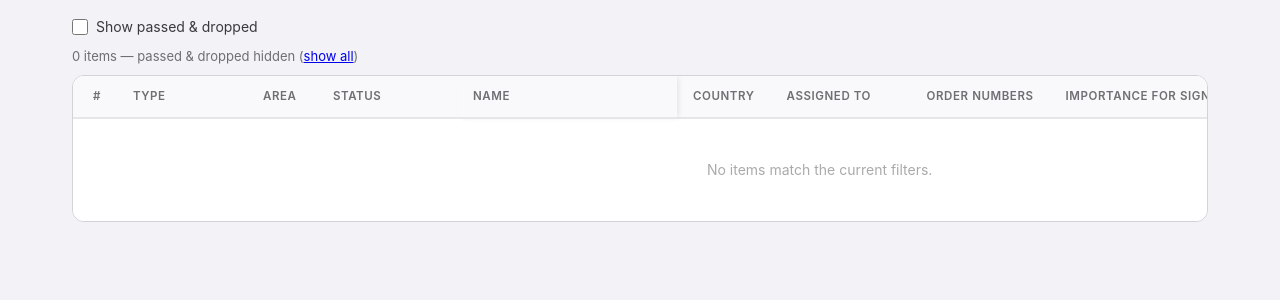
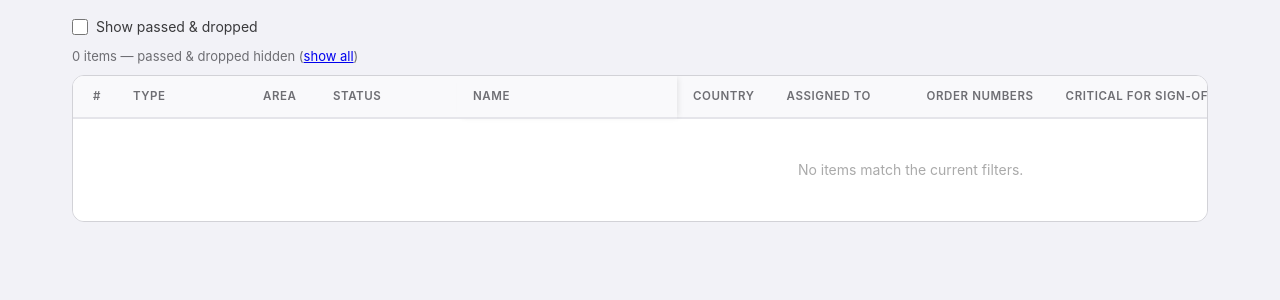
Before and after one commit to maruelha/chaosco, a Flask app: page /spillover in a window 1280 px wide. Shown: the part 238-538 px from the top of the page. Run offline with Flask 3, Linux system fonts and the light colour scheme; data that the repository does not hold is empty.

Commit message:
Add Critical for sign-off column to spillover list view
Inline combobox (yes / no / slightly) per row, saved on change via
POST /spillover/<id>/critical. Backed by new critical_for_signoff
TEXT column on spillover_annotations (additive ALTER TABLE migration
runs on startup, safe for existing DBs).

Co-Authored-By: Claude Sonnet 4.6 <noreply@anthropic.com>

```diff
--- a/app/database.py
+++ b/app/database.py
@@ -168,6 +168,12 @@ def init_db(db_path: Path) -> sqlite3.Connection:
         );
     """)
     conn.commit()
+    # Additive migrations — safe to run on existing DBs
+    try:
+        conn.execute("ALTER TABLE spillover_annotations ADD COLUMN critical_for_signoff TEXT")
+        conn.commit()
+    except sqlite3.OperationalError:
+        pass  # column already exists
     return conn
 
 
@@ -512,6 +518,7 @@ def get_spillover(
     sql = """
         SELECT s.*,
                a.importance_for_signoff, a.next_step, a.comment_history,
+               a.critical_for_signoff,
                a.updated_at AS annotation_updated_at
         FROM spillover s
         LEFT JOIN spillover_annotations a ON a.spillover_id = s.spillover_id
@@ -560,6 +567,7 @@ def get_spillover_by_id(conn: sqlite3.Connection, spillover_id: int) -> dict | N
     sql = """
         SELECT s.*,
                a.importance_for_signoff, a.next_step, a.comment_history,
+               a.critical_for_signoff,
                a.updated_at AS annotation_updated_at
         FROM spillover s
         LEFT JOIN spillover_annotations a ON a.spillover_id = s.spillover_id
@@ -582,6 +590,7 @@ def upsert_spillover_annotation(
     importance_for_signoff: str | None,
     next_step: str | None,
     comment_history: str | None,
+    critical_for_signoff: str | None = None,
 ) -> None:
     """Insert or update the annotation for a spillover row. Never touches the spillover table."""
     now = datetime.now().isoformat(timespec="seconds")
@@ -589,13 +598,16 @@ def upsert_spillover_annotation(
         conn.execute(
             """
             INSERT INTO spillover_annotations
-                (spillover_id, importance_for_signoff, next_step, comment_history, updated_at)
-            VALUES (?, ?, ?, ?, ?)
+                (spillover_id, importance_for_signoff, next_step, comment_history,
+                 critical_for_signoff, updated_at)
+            VALUES (?, ?, ?, ?, ?, ?)
             ON CONFLICT(spillover_id) DO UPDATE SET
                 importance_for_signoff = excluded.importance_for_signoff,
                 next_step              = excluded.next_step,
                 comment_history        = excluded.comment_history,
+                critical_for_signoff   = excluded.critical_for_signoff,
                 updated_at             = excluded.updated_at
             """,
-            (spillover_id, importance_for_signoff, next_step, comment_history, now),
+            (spillover_id, importance_for_signoff, next_step, comment_history,
+             critical_for_signoff, now),
         )
--- a/app/static/style.css
+++ b/app/static/style.css
@@ -694,9 +694,28 @@ dialog::backdrop { background: rgba(0,0,0,.38); }
 .sc-country  { width: 90px; }
 .sc-assignee { width: 140px; }
 .sc-orders   { width: 130px; }
+.sc-critical { width: 110px; }
 .sc-imp      { width: 200px; }
 .sc-next     { width: 220px; }
 .sc-cmtbtn   { width: 90px; }
+
+/* --------------------------------------------------------------- spillover inline select */
+.inline-select {
+  padding: 0.2rem 0.35rem;
+  border: 1px solid #d2d2d7;
+  border-radius: 5px;
+  font-size: 0.8rem;
+  font-family: inherit;
+  background: #fff;
+  cursor: pointer;
+  width: 100%;
+  color: #1d1d1f;
+}
+.inline-select:focus {
+  outline: none;
+  border-color: #0071e3;
+  box-shadow: 0 0 0 3px rgba(0,113,227,.12);
+}
 
 /* --------------------------------------------------------------- spillover table misc */
 .toggle-row {
--- a/app/templates/spillover.html
+++ b/app/templates/spillover.html
@@ -85,6 +85,7 @@
         <th class="sc-country">Country</th>
         <th class="sc-assignee">Assigned to</th>
         <th class="sc-orders">Order numbers</th>
+        <th class="sc-critical">Critical for sign-off</th>
         <th class="sc-imp">Importance for sign-off</th>
         <th class="sc-next">Next step</th>
         <th class="sc-cmtbtn"></th>
@@ -97,7 +98,8 @@
           data-importance="{{ (row.importance_for_signoff or '') | e }}"
           data-nextstep="{{ (row.next_step or '') | e }}"
           data-commenthistory="{{ (row.comment_history or '') | e }}"
-          data-importedcomment="{{ (row.comment or '') | e }}">
+          data-importedcomment="{{ (row.comment or '') | e }}"
+          data-critical="{{ (row.critical_for_signoff or '') | e }}">
         <td class="sc-row num">{{ row.excel_row }}</td>
         <td class="sc-type">{{ row.type or '—' }}</td>
         <td class="sc-area">{{ row.area or '—' }}</td>
@@ -110,6 +112,14 @@
         <td class="sc-country">{{ row.country or '—' }}</td>
         <td class="sc-assignee">{{ row.assigned_to or '—' }}</td>
         <td class="sc-orders">{{ row.order_numbers or '—' }}</td>
+        <td class="sc-critical">
+          <select class="inline-select js-critical">
+            <option value="" {% if not row.critical_for_signoff %}selected{% endif %}>—</option>
+            <option value="yes"      {% if row.critical_for_signoff == 'yes'      %}selected{% endif %}>Yes</option>
+            <option value="no"       {% if row.critical_for_signoff == 'no'       %}selected{% endif %}>No</option>
+            <option value="slightly" {% if row.critical_for_signoff == 'slightly' %}selected{% endif %}>Slightly</option>
+          </select>
+        </td>
         <td class="sc-imp cell-importance">
           <span class="cell-edit js-open-ann">
             {% if row.importance_for_signoff %}
@@ -133,7 +143,7 @@
         </td>
       </tr>
     {% else %}
-      <tr><td colspan="11" class="table-empty">No items match the current filters.</td></tr>
+      <tr><td colspan="12" class="table-empty">No items match the current filters.</td></tr>
     {% endfor %}
     </tbody>
   </table>
@@ -198,6 +208,17 @@
       .replace(/&/g, '&amp;').replace(/</g, '&lt;')
       .replace(/>/g, '&gt;').replace(/"/g, '&#34;');
   }
+
+  document.querySelectorAll('.js-critical').forEach(sel => {
+    sel.addEventListener('change', async () => {
+      const tr = sel.closest('tr');
+      const fd = new FormData();
+      fd.append('critical_for_signoff', sel.value);
+      const resp = await fetch(`/spillover/${tr.dataset.id}/critical`, { method: 'POST', body: fd });
+      const d = await resp.json();
+      if (d.ok) tr.dataset.critical = d.critical_for_signoff;
+    });
+  });
 
   const annDlg = document.getElementById('dlg-ann');
   const annForm = document.getElementById('frm-ann');
--- a/app/web.py
+++ b/app/web.py
@@ -187,9 +187,10 @@ def spillover_annotation_save(spillover_id: int):
     next_step  = request.form.get("next_step", "").strip() or None
     conn = _get_conn()
     try:
-        existing       = database.get_spillover_annotation(conn, spillover_id)
+        existing        = database.get_spillover_annotation(conn, spillover_id)
         comment_history = existing["comment_history"] if existing else None
-        database.upsert_spillover_annotation(conn, spillover_id, importance, next_step, comment_history)
+        critical        = existing["critical_for_signoff"] if existing else None
+        database.upsert_spillover_annotation(conn, spillover_id, importance, next_step, comment_history, critical)
         ann = database.get_spillover_annotation(conn, spillover_id)
     finally:
         conn.close()
@@ -205,16 +206,36 @@ def spillover_comment_save(spillover_id: int):
     comment_history = request.form.get("comment_history", "").strip() or None
     conn = _get_conn()
     try:
-        existing  = database.get_spillover_annotation(conn, spillover_id)
+        existing   = database.get_spillover_annotation(conn, spillover_id)
         importance = existing["importance_for_signoff"] if existing else None
         next_step  = existing["next_step"] if existing else None
-        database.upsert_spillover_annotation(conn, spillover_id, importance, next_step, comment_history)
+        critical   = existing["critical_for_signoff"] if existing else None
+        database.upsert_spillover_annotation(conn, spillover_id, importance, next_step, comment_history, critical)
         ann = database.get_spillover_annotation(conn, spillover_id)
     finally:
         conn.close()
     return jsonify({
         "ok": True,
         "comment_history": ann["comment_history"] or "",
+    })
+
+
+@app.route("/spillover/<int:spillover_id>/critical", methods=["POST"])
+def spillover_critical_save(spillover_id: int):
+    critical = request.form.get("critical_for_signoff", "").strip() or None
+    conn = _get_conn()
+    try:
+        existing   = database.get_spillover_annotation(conn, spillover_id)
+        importance = existing["importance_for_signoff"] if existing else None
+        next_step  = existing["next_step"] if existing else None
+        comment_history = existing["comment_history"] if existing else None
+        database.upsert_spillover_annotation(conn, spillover_id, importance, next_step, comment_history, critical)
+        ann = database.get_spillover_annotation(conn, spillover_id)
+    finally:
+        conn.close()
+    return jsonify({
+        "ok": True,
+        "critical_for_signoff": ann["critical_for_signoff"] or "",
     })
 
 
```
